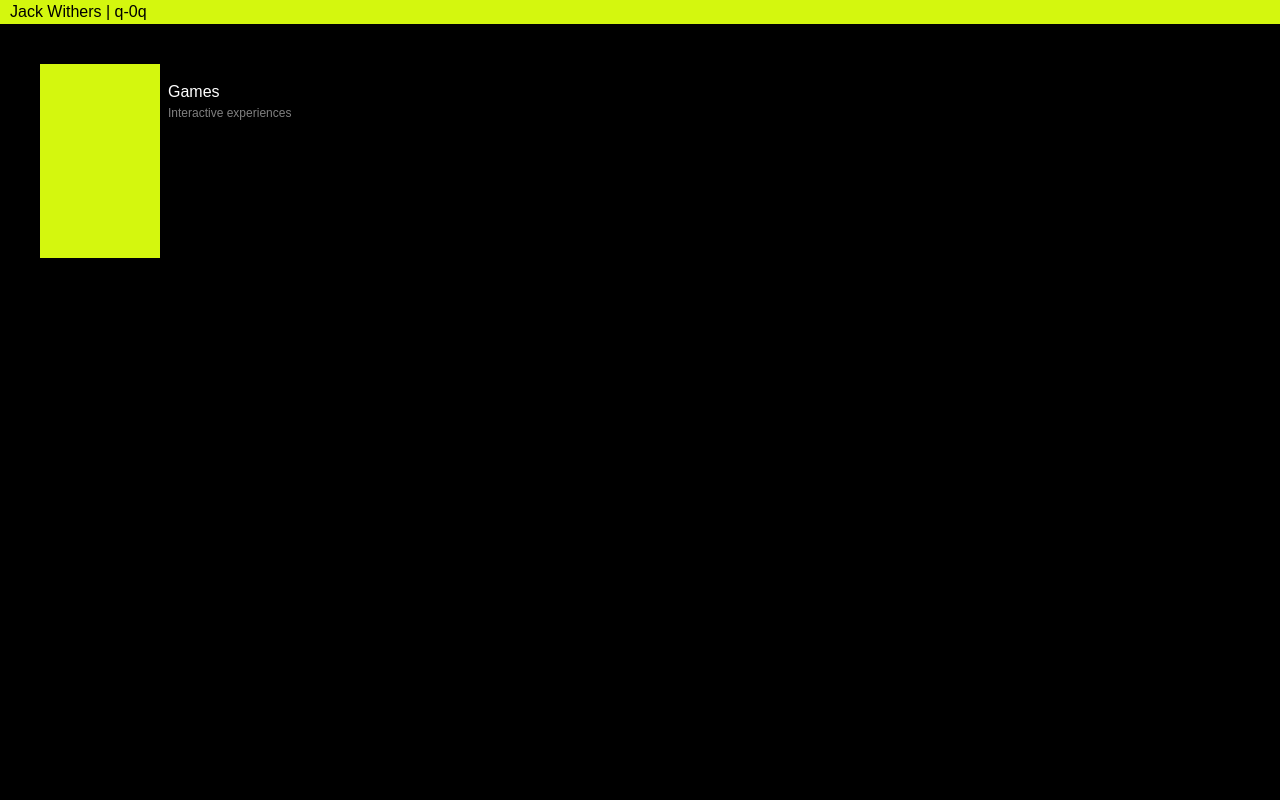
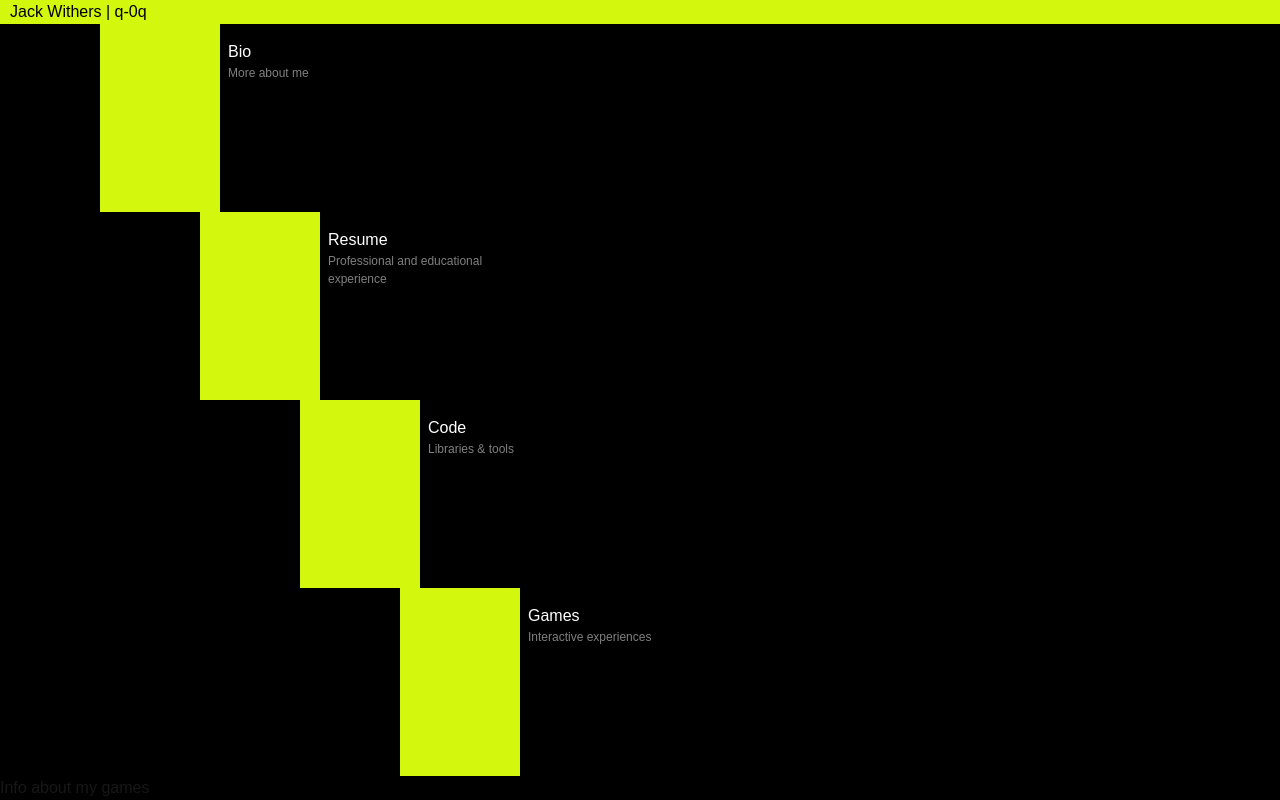
Before and after one commit to q-0q/website, a Next.js app: page /games in a window 1280 px wide. Built offline with nearby package versions, Linux system fonts and the light colour scheme.

Commit message:
feat: main component

```diff
--- a/app/games/page.tsx
+++ b/app/games/page.tsx
@@ -4,13 +4,6 @@ import MenuItem, { MenuItemContext } from "@/component/menu-item";
 
 export default function Games() {
   return (
-    <MenuItem
-      key={3}
-      index={3}
-      title={"Games"}
-      description="Interactive experiences"
-      link="games"
-      context={MenuItemContext.Page}
-    ></MenuItem>
+    <p> Info about my games </p>
   );
 }
--- a/app/layout.tsx
+++ b/app/layout.tsx
@@ -2,6 +2,8 @@ import type { Metadata } from "next";
 import { Geist, Geist_Mono } from "next/font/google";
 import "./globals.css";
 import { CSSProperties } from "react";
+import Home from "./page";
+import Main  from "@/component/main"
 
 const geistSans = Geist({
   variable: "--font-geist-sans",
@@ -33,6 +35,8 @@ export default function RootLayout({
           <p>Jack Withers | q-0q</p>
         </div>
         <div style={styles.main}>
+          <Main>
+          </Main>
           {children}
         </div>
       </body>
--- a/app/page.tsx
+++ b/app/page.tsx
@@ -14,46 +14,6 @@ export default function Home() {
   const [swipeComplete, setSwipeComplete] = useState<boolean>(false);
 
   return (
-    <MenuContext.Provider
-      value={{
-        selectedIndex,
-        swipeComplete,
-        setSelectedIndex,
-        setSwipeComplete,
-      }}
-    >
-        <MenuItem
-          key={0}
-          index={0}
-          title={"Bio"}
-          description="More about me"
-          link="bio"
-          context={MenuItemContext.Home}
-        ></MenuItem>
-        <MenuItem
-          key={1}
-          index={1}
-          title={"Resume"}
-          description="Professional and educational experience"
-          link="resume"
-          context={MenuItemContext.Home}
-        ></MenuItem>
-        <MenuItem
-          key={2}
-          index={2}
-          title={"Code"}
-          description="Libraries & tools"
-          link="code"
-          context={MenuItemContext.Home}
-        ></MenuItem>
-        <MenuItem
-          key={3}
-          index={3}
-          title={"Games"}
-          description="Interactive experiences"
-          link="games"
-          context={MenuItemContext.Home}
-        ></MenuItem>
-    </MenuContext.Provider>
+    null
   );
 }
--- /dev/null
+++ b/component/main.tsx
@@ -0,0 +1,57 @@
+"use client";
+
+import MenuItem from "@/component/menu-item";
+import { MenuItemContext } from "@/component/menu-item";
+import SvgNoiseBackground from "@/component/noise-svg";
+import Image from "next/image";
+import { useState, type CSSProperties } from "react";
+import { MenuContext } from "@/component/menu-context";
+
+export default function Main() {
+  const [selectedIndex, setSelectedIndex] = useState<number | null>(null);
+  const [swipeComplete, setSwipeComplete] = useState<boolean>(false);
+
+  return (
+    <MenuContext.Provider
+      value={{
+        selectedIndex,
+        swipeComplete,
+        setSelectedIndex,
+        setSwipeComplete,
+      }}
+    >
+      <MenuItem
+        key={0}
+        index={0}
+        title={"Bio"}
+        description="More about me"
+        link="bio"
+        context={MenuItemContext.Home}
+      ></MenuItem>
+      <MenuItem
+        key={1}
+        index={1}
+        title={"Resume"}
+        description="Professional and educational experience"
+        link="resume"
+        context={MenuItemContext.Home}
+      ></MenuItem>
+      <MenuItem
+        key={2}
+        index={2}
+        title={"Code"}
+        description="Libraries & tools"
+        link="code"
+        context={MenuItemContext.Home}
+      ></MenuItem>
+      <MenuItem
+        key={3}
+        index={3}
+        title={"Games"}
+        description="Interactive experiences"
+        link="games"
+        context={MenuItemContext.Home}
+      ></MenuItem>
+    </MenuContext.Provider>
+  );
+}
```
